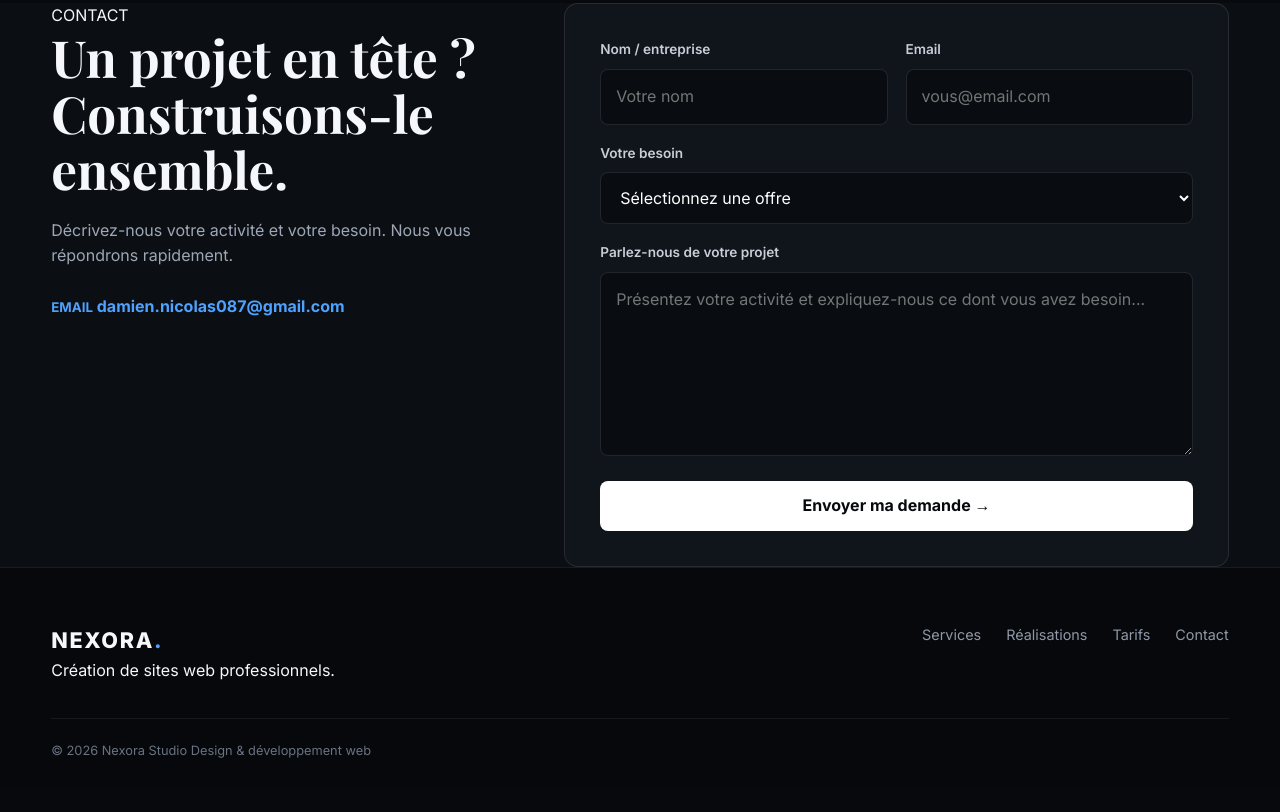
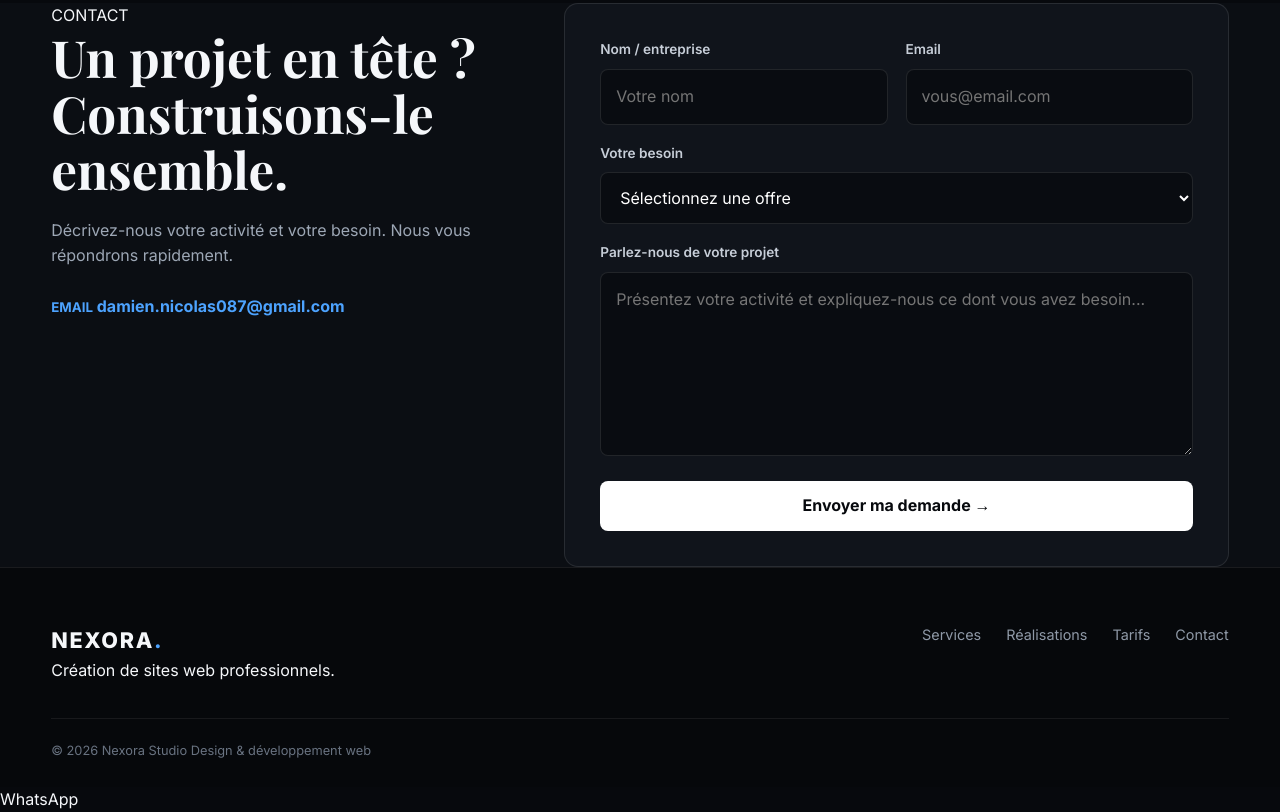
Before and after one commit to 5n5gzr5b7j-cmd/nexora-studio, a plain HTML site: page index.html in a window 1280 px wide. Shown: the part 4105-4917 px from the top of the page. Before the commit the page ends 4892 px from the top, so only its background shows below. Drawn offline with nearby package versions, Linux system fonts and the light colour scheme.

Commit message:
Update index.html

```diff
--- a/index.html
+++ b/index.html
@@ -753,5 +753,15 @@
   <script src="script.js"></script>
 
 </body>
+  <!-- BOUTON WHATSAPP -->
+<a
+  href="https://wa.me/33769253638"
+  class="whatsapp-button"
+  target="_blank"
+  rel="noopener noreferrer"
+  aria-label="Contacter Nexora Studio sur WhatsApp"
+>
+  WhatsApp
+</a>
 
 </html>
```
